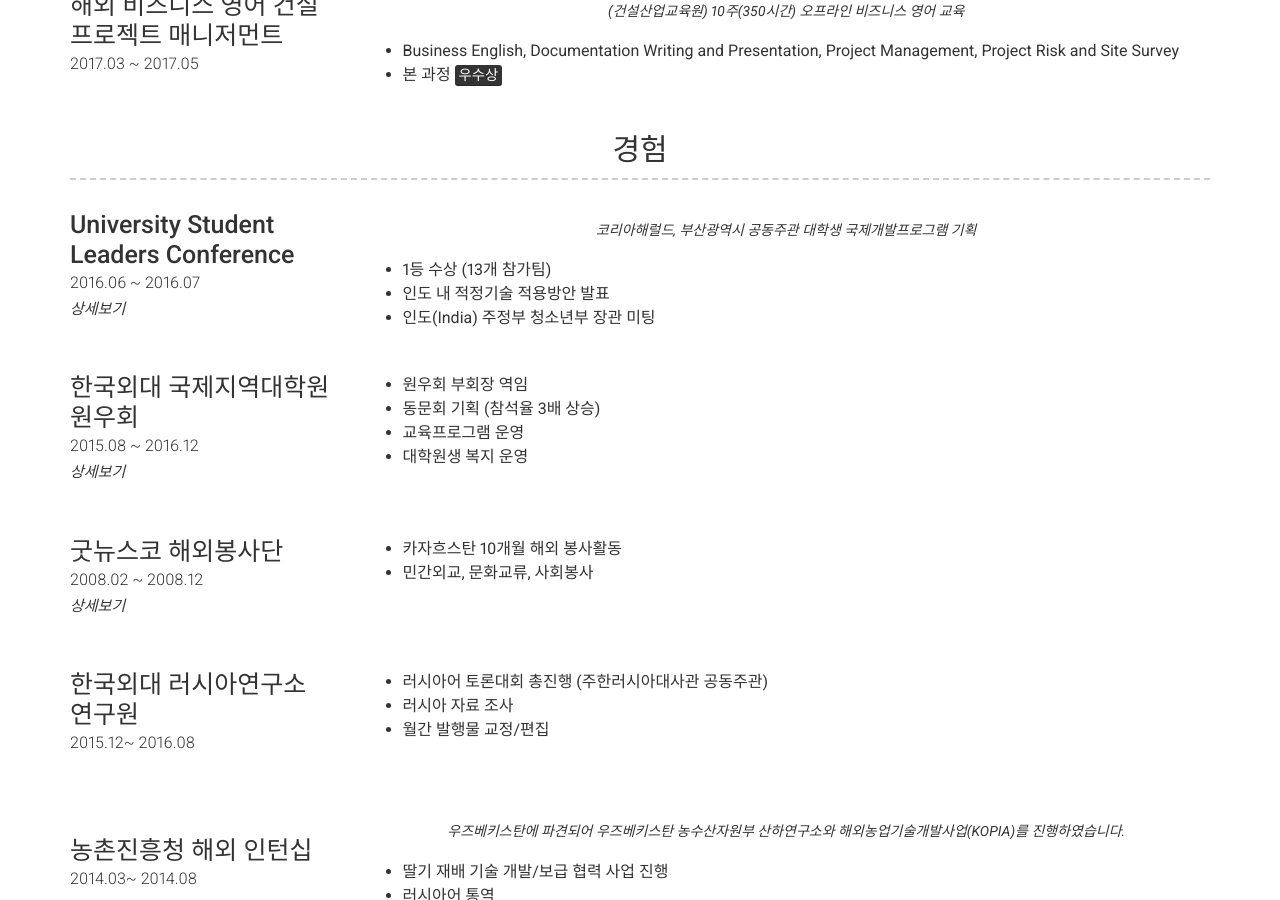
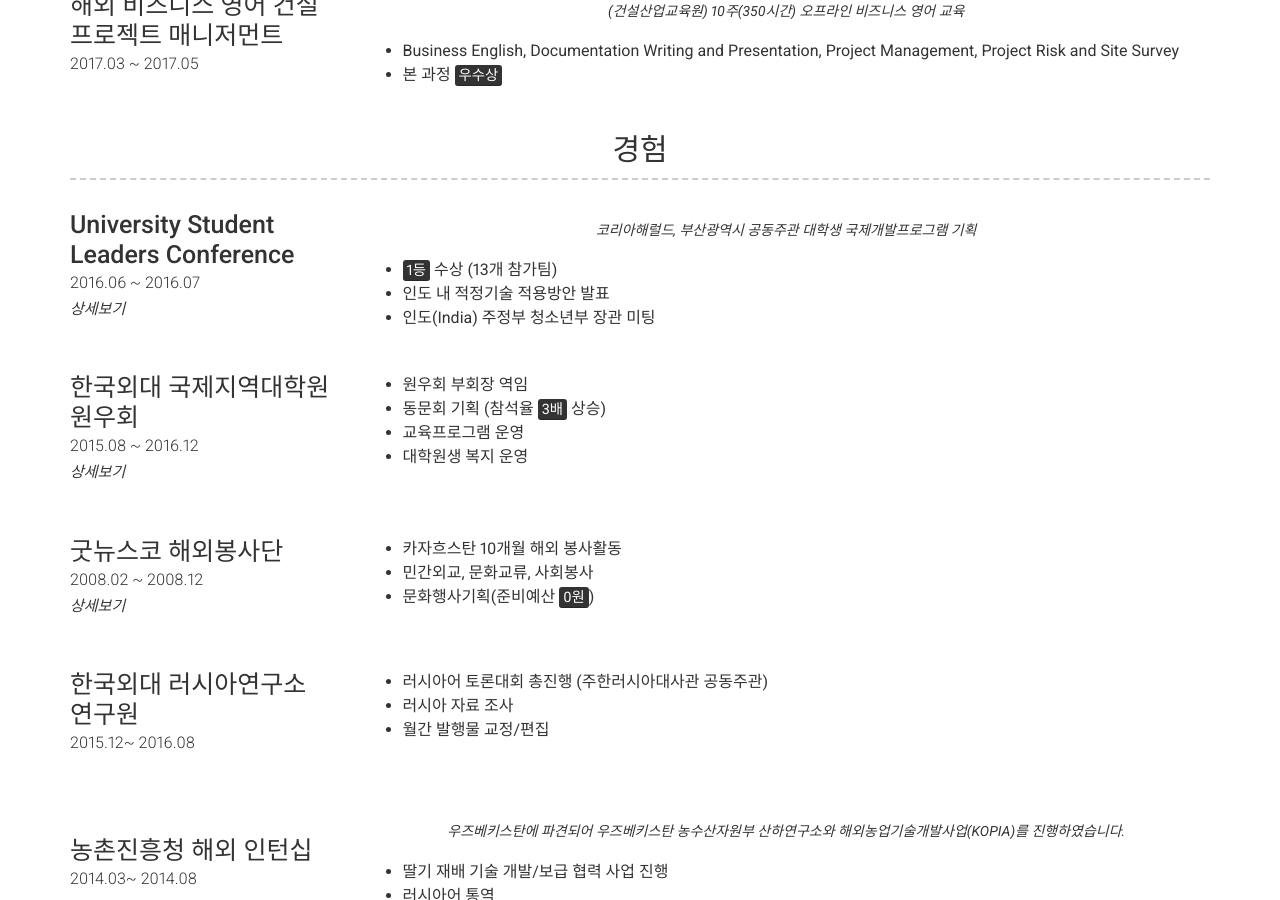
Before and after one commit to ZechariahJung/resume, a Jekyll site: the page built from index.md, in a window 1280 px wide and 900 px high, scrolled down 3787 px. Built offline with Jekyll 4.4.1, drawn with Linux system fonts in a browser that asks for light colours; nearby versions of some CDN libraries.

Commit message:
[원하는 메시지 ex - update config.yml]

```diff
--- a/_config.yml
+++ b/_config.yml
@@ -270,7 +270,7 @@ content:
         quote: >
            코리아해럴드, 부산광역시 공동주관 대학생 국제개발프로그램 기획
         description: |
-          - 1등 수상 (13개 참가팀)
+          - <mark>1등</mark> 수상 (13개 참가팀)
           - 인도 내 적정기술 적용방안 발표
           - 인도(India) 주정부 청소년부 장관 미팅
       - layout: left
@@ -281,7 +281,7 @@ content:
         link_text: 상세보기
         description: |
           - 원우회 부회장 역임
-          - 동문회 기획 (참석율 3배 상승)
+          - 동문회 기획 (참석율 <mark>3배</mark> 상승)
           - 교육프로그램 운영
           - 대학원생 복지 운영
       - layout: left
@@ -293,6 +293,7 @@ content:
         description: |
           - 카자흐스탄 10개월 해외 봉사활동
           - 민간외교, 문화교류, 사회봉사
+          - 문화행사기획(준비예산 <mark>0원</mark>)
       - layout: left
         title: 한국외대 러시아연구소<br>연구원
         caption: 2015.12~ 2016.08
```
